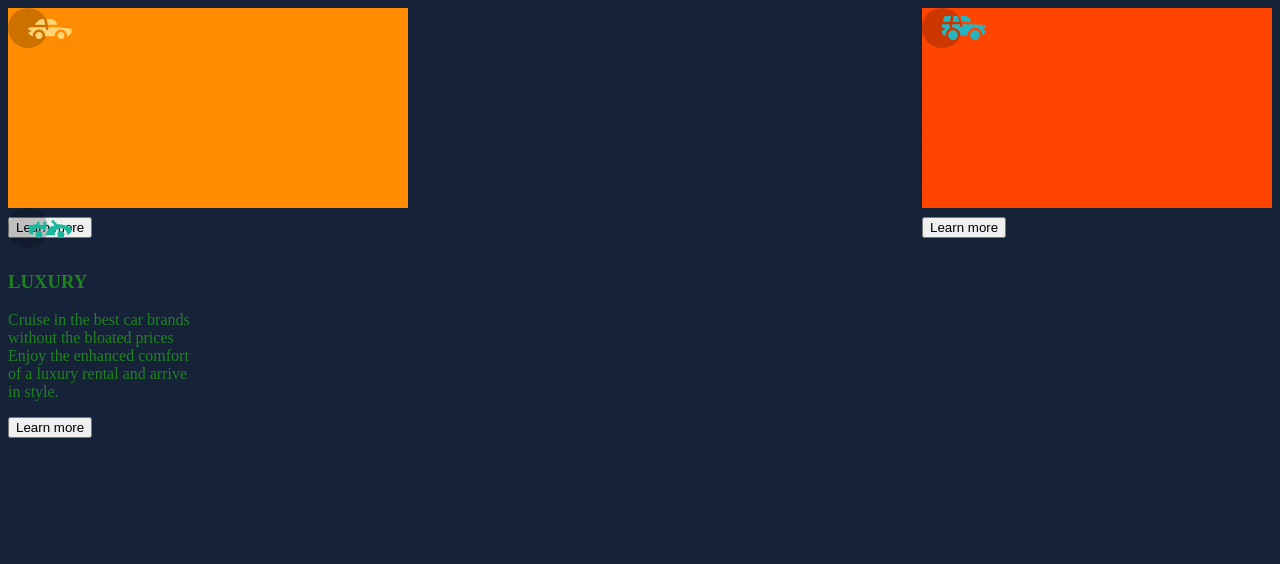
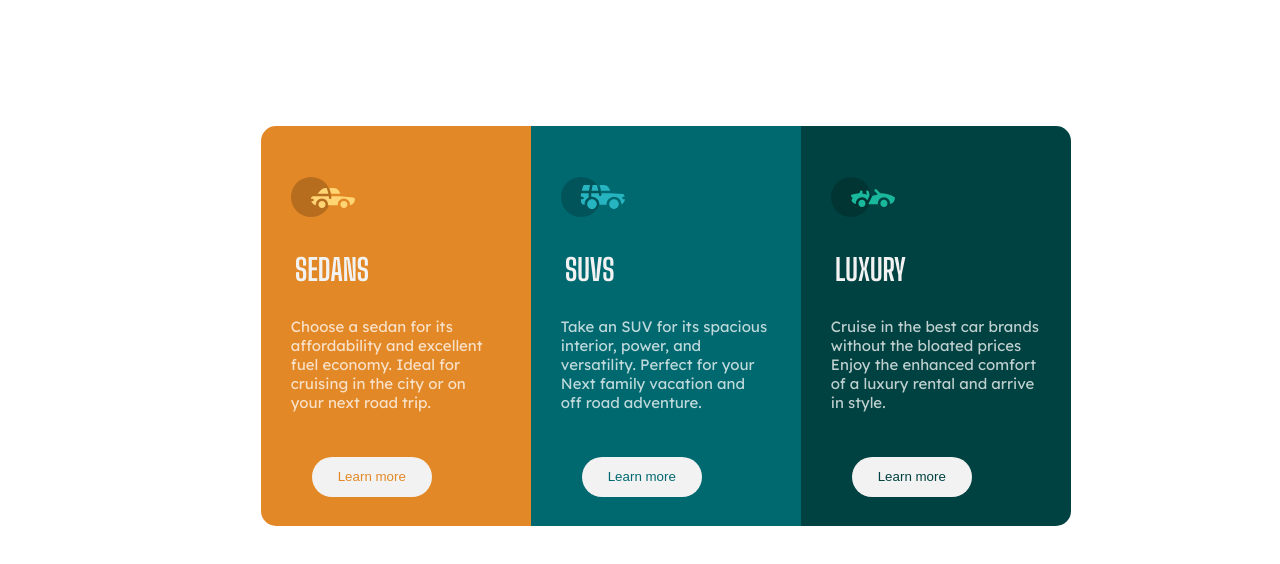
Before and after one commit to jo-esign/flex-box-, a plain HTML site: page index.html in a window 1280 px wide. Drawn offline with Linux system fonts and the light colour scheme.

Commit message:
updated the button hover function

```diff
--- a/style.css
+++ b/style.css
@@ -1,62 +1,90 @@
 * {
 box-sizing: border-box;
 }
- html, body { background-color: #152238;
+
+ html, body {
+ background-color: white;
+  Font-size: 15px;
 }
-.grid-container{
-  align-items: center;
+.container{
+  margin-top: 10%;
+  margin-left: 20%;
+  background-color: hsl(0, 0%, 95%);
   display: flex;
-  flex-direction: column;
-  padding: 20px;
+  flex-direction: row;
+  height: 400px;
+  width: 810px;
+  border-radius: 10%;
+}
+.container:hover{ transform: scale(1.01,1.01);}
+h3{
+  font-family: 'Big Shoulders Display', cursive;
+  margin-left: 2%;
+  font-weight: 700;
+  font-size: 30px;
+ color: hsl(0, 0%, 95%)
+}
+img{
   margin-top: 10%;
 }
-.section1{
-  display: flex;
-  flex-direction: row;
+.box-i{
+  padding: 30px;
+ background-color:  hsl(31, 77%, 52%);
+  display: block;
+  font-family: 'Lexend Deca', sans-serif;
+  font-weight: 400;
+  width: 270px;
+   border-top-left-radius: 15px;
+   border-bottom-left-radius: 15px;
 }
-.snd-container{
-  display: flex;
-  flex-direction: row;
+.box-ii{
+  background-color:  hsl(184, 100%, 22%);
+  padding: 30px;
+  display: block;
+  font-family: 'Lexend Deca', sans-serif;
+  font-weight: 400;
+  width: 270px;
+}
+
+.box-iii{
+  background-color: hsl(179, 100%, 13%);
+  padding: 30px;
+  display: block;
+  font-family: 'Lexend Deca', sans-serif;
+  font-weight: 400;
+  width: 270px;
+   border-top-right-radius: 15px;
+   border-bottom-right-radius: 15px;
+}
+
+button{
+  width: 120px;
+  height: 40px;
+  margin-top: 14%;
+  border-radius: 25px;
+  border: none;
+  margin-left: 10%;
+  background-color: hsl(0, 0%, 95%);
 
 }
-.box-i{float: left;
-  background-color: darkorange;
-  color: darkorange;
-  width: 400px;
-  height: 200px;
+p{
+  color: hsla(0, 0%, 100%, 0.75);
 }
-.box-i:hover{ transform: scale(1.01,1.01);}
-.box-ii{
-  background-color: orangered;
-  color: orangered;
-  width: 350px;
-  margin-left: 10px;
-  height: 200px;
-  float: right;
+.btn-1{
+  color: hsl(31, 77%, 52%);
 }
-.box-ii:hover{ transform: scale(1.01,1.01);}
-.box-iii{
-  align-content: left;
-  background-color: #208320;
-  color: #208320;
-  width: 330px;
-  height: 200px;
+.btn-1:hover{color: white;
+            background-color: hsl(31, 77%, 52%);
+            border: 1px solid white;}
+.btn-2{
+  color: hsl(184, 100%, 22%);
 }
-.box-iii:hover{ transform: scale(1.01,1.01);}
-.box-iv{
-  color: aquamarine;
-  background-color: aquamarine;
-  height: 85px;
-  width: 420px;
-  margin-left: 10px;
+.btn-2:hover{color: white;
+            background-color: hsl(184, 100%, 22%);
+            border: 1px solid white;}
+.btn-3{
+  color:hsl(179, 100%, 13%);
 }
-.box-iv:hover{ transform: scale(1.01,1.01);}
-.box-v{
-  margin-top: 10px;
-  background-color: aqua;
-  color: aqua;
-  height: 105px;
-  width: 420px;
-  margin-left: 10px;
-}
-.box-v:hover{ transform: scale(1.01,1.01);}
+.btn-3:hover{color: white;
+            background-color: hsl(179, 100%, 13%);
+            border: 1px solid white;}
```
